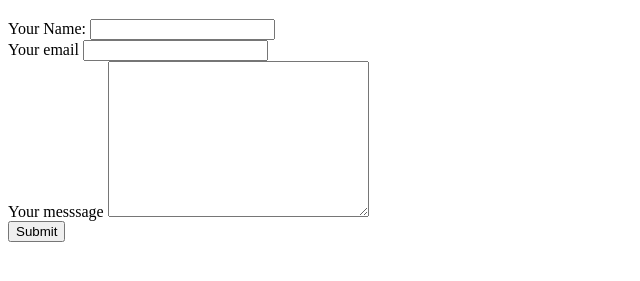
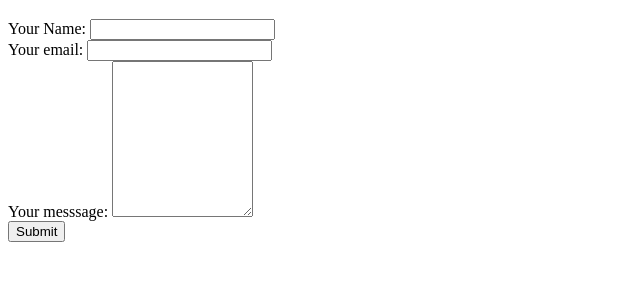
Before and after one commit to aditvaidya1/cv, a plain HTML site: page contact.html in a window 1280 px wide. Shown: the part 87-368 px from the top of the page, without its empty margins (0-640 px from the left). Drawn offline with Linux system fonts and the light colour scheme.

Commit message:
Update contact.html

```diff
--- a/contact.html
+++ b/contact.html
@@ -19,10 +19,10 @@
         <form action="mailto:aditvaidya13@gmail.com" method="POST" enctype="text/plain">
             <label>Your Name:</label>
             <input type="text" name="your name"><br>
-            <label>Your email</label>
+            <label>Your email:</label>
             <input type="email" name="your email"><br>
-            <label>Your messsage</label>
-            <textarea name="name" rows="10" cols="30" name="your message"></textarea><br>
+            <label>Your messsage:</label>
+            <textarea name="name" rows="10" cols="15" name="your message"></textarea><br>
             <input type="submit">
 
         <script src="" async defer></script>
```
